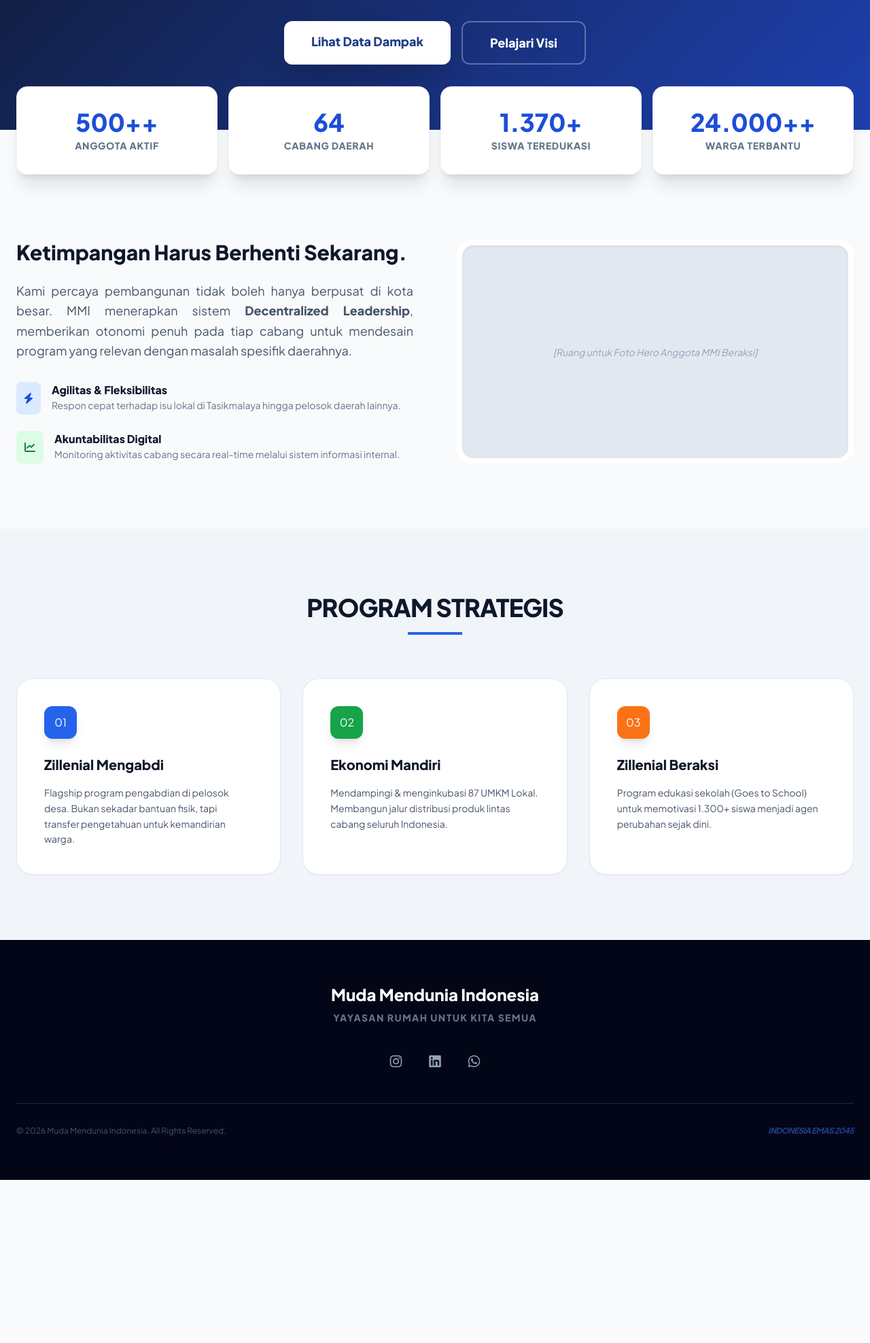
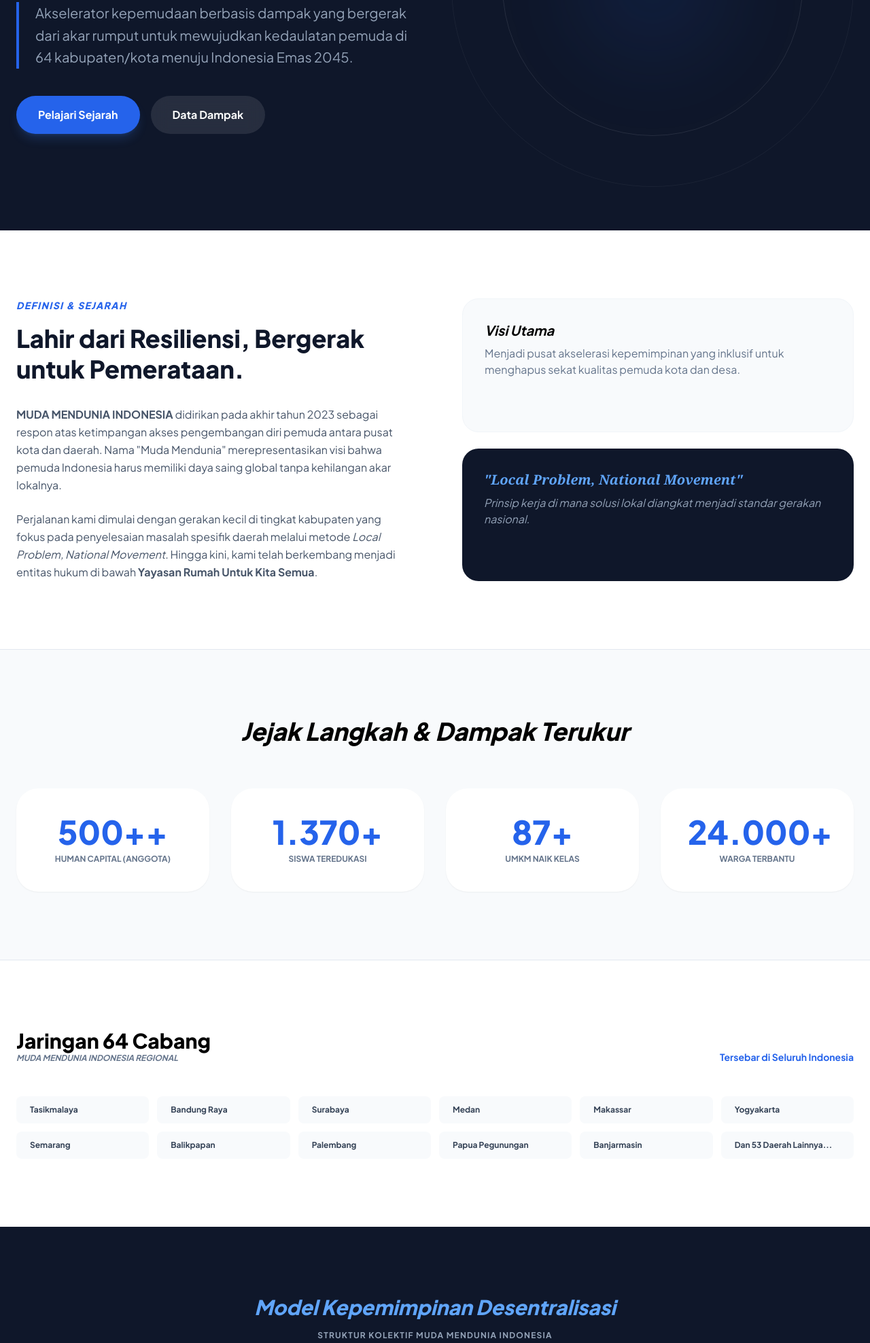
Before and after one commit to mudamenduniaidn/mudamenduniaindonesia, a plain HTML site: page index.html in a window 1280 px wide. Shown: the part 461-2437 px from the top of the page at 68% size. Before the commit the page ends 2197 px from the top, so only its background shows below. Drawn offline with nearby package versions, Linux system fonts and the light colour scheme.

Commit message:
Update index.html

```diff
--- a/index.html
+++ b/index.html
@@ -1,141 +1,200 @@
 <!DOCTYPE html>
-<html lang="id">
+<html lang="id" class="scroll-smooth">
 <head>
     <meta charset="UTF-8">
     <meta name="viewport" content="width=device-width, initial-scale=1.0">
-    <title>Muda Mendunia Indonesia | Akselerator Kepemudaan Nasional</title>
+    <title>MUDA MENDUNIA INDONESIA | Profil Resmi Organisasi</title>
     <script src="https://cdn.tailwindcss.com"></script>
     <link rel="stylesheet" href="https://cdnjs.cloudflare.com/ajax/libs/font-awesome/6.0.0/css/all.min.css">
+    <link href="https://fonts.googleapis.com/css2?family=Plus+Jakarta+Sans:wght@300;400;600;700;800&display=swap" rel="stylesheet">
     <style>
-        @import url('https://fonts.googleapis.com/css2?family=Plus+Jakarta+Sans:wght@400;600;800&display=swap');
-        body { font-family: 'Plus Jakarta Sans', sans-serif; }
-        .gradient-mmi { background: linear-gradient(135deg, #0f172a 0%, #1e40af 100%); }
-        .glass-effect { background: rgba(255, 255, 255, 0.1); backdrop-filter: blur(10px); }
+        body { font-family: 'Plus Jakarta Sans', sans-serif; scroll-behavior: smooth; }
+        .bg-muda-mendunia { background-color: #0f172a; }
+        .text-muda-mendunia { color: #1e40af; }
+        .section-padding { padding: 100px 0; }
+        .gradient-text { background: linear-gradient(to right, #3b82f6, #60a5fa); -webkit-background-clip: text; -webkit-text-fill-color: transparent; }
     </style>
 </head>
-<body class="bg-slate-50 text-slate-900">
+<body class="bg-slate-50">
 
-    <!-- Navigasi -->
-    <nav class="sticky top-0 bg-white/80 backdrop-blur-md border-b border-slate-200 z-50">
+    <!-- NAVIGATION -->
+    <nav class="fixed w-full bg-white/90 backdrop-blur-md z-[100] border-b border-slate-200">
         <div class="max-w-7xl mx-auto px-6 py-4 flex justify-between items-center">
-            <div class="text-2xl font-extrabold tracking-tighter text-blue-800">MMI <span class="text-blue-500 underline decoration-blue-200">INDONESIA</span></div>
-            <div class="hidden md:flex space-x-8 font-semibold text-sm">
-                <a href="#profil" class="hover:text-blue-600 transition">Profil Strategis</a>
-                <a href="#dampak" class="hover:text-blue-600 transition">Jejak Dampak</a>
-                <a href="#program" class="hover:text-blue-600 transition">Program</a>
-                <a href="https://wa.me/your-number" class="bg-blue-600 text-white px-6 py-2 rounded-full hover:shadow-lg transition transform hover:scale-105">Gabung Gerakan</a>
+            <div class="font-black text-xl tracking-tighter text-slate-900">
+                MUDA MENDUNIA <span class="text-blue-600">INDONESIA</span>
+            </div>
+            <div class="hidden lg:flex space-x-8 text-xs font-bold uppercase tracking-widest text-slate-600">
+                <a href="#beranda" class="hover:text-blue-600">Beranda</a>
+                <a href="#sejarah" class="hover:text-blue-600">Sejarah</a>
+                <a href="#cabang" class="hover:text-blue-600">Cabang</a>
+                <a href="#anggota" class="hover:text-blue-600">Anggota</a>
+                <a href="#program" class="hover:text-blue-600">Program</a>
             </div>
         </div>
     </nav>
 
-    <!-- Hero Header -->
-    <header class="gradient-mmi text-white py-24 px-6 relative overflow-hidden">
-        <div class="max-w-5xl mx-auto text-center relative z-10">
-            <span class="inline-block px-4 py-1 rounded-full bg-blue-500/20 border border-blue-400/30 text-blue-200 text-sm font-bold mb-6 italic">#LocalProblemNationalMovement</span>
-            <h1 class="text-5xl md:text-7xl font-extrabold mb-6 leading-tight">Akselerator Kepemudaan Berbasis Dampak</h1>
-            <p class="text-xl text-blue-100 mb-10 max-w-3xl mx-auto leading-relaxed">
-                Muda Mendunia Indonesia (MMI) hadir memberdayakan pemuda di <strong>64 kabupaten/kota</strong> untuk menjadi solusi nyata menuju Indonesia Emas 2045.
-            </p>
-            <div class="flex flex-col md:flex-row justify-center gap-4">
-                <a href="#dampak" class="bg-white text-blue-900 px-10 py-4 rounded-xl font-bold text-lg shadow-2xl hover:bg-blue-50 transition">Lihat Data Dampak</a>
-                <a href="#profil" class="bg-transparent border-2 border-white/30 px-10 py-4 rounded-xl font-bold text-lg hover:bg-white/10 transition">Pelajari Visi</a>
-            </div>
-        </div>
-        <!-- Ornamen Dekorasi -->
-        <div class="absolute top-0 right-0 w-64 h-64 bg-blue-400 opacity-10 rounded-full blur-3xl -mr-20 -mt-20"></div>
-    </header>
-
-    <!-- Statistik Real-Time -->
-    <section id="dampak" class="-mt-16 relative z-20 px-6">
-        <div class="max-w-7xl mx-auto grid grid-cols-2 md:grid-cols-4 gap-4">
-            <div class="bg-white p-8 rounded-2xl shadow-xl border border-slate-100 text-center">
-                <div class="text-4xl font-extrabold text-blue-700 mb-1">500++</div>
-                <p class="text-slate-500 text-sm font-bold uppercase tracking-wider">Anggota Aktif</p>
-            </div>
-            <div class="bg-white p-8 rounded-2xl shadow-xl border border-slate-100 text-center">
-                <div class="text-4xl font-extrabold text-blue-700 mb-1">64</div>
-                <p class="text-slate-500 text-sm font-bold uppercase tracking-wider">Cabang Daerah</p>
-            </div>
-            <div class="bg-white p-8 rounded-2xl shadow-xl border border-slate-100 text-center">
-                <div class="text-4xl font-extrabold text-blue-700 mb-1">1.370+</div>
-                <p class="text-slate-500 text-sm font-bold uppercase tracking-wider">Siswa Teredukasi</p>
-            </div>
-            <div class="bg-white p-8 rounded-2xl shadow-xl border border-slate-100 text-center">
-                <div class="text-4xl font-extrabold text-blue-700 mb-1">24.000++</div>
-                <p class="text-slate-500 text-sm font-bold uppercase tracking-wider">Warga Terbantu</p>
-            </div>
-        </div>
-    </section>
-
-    <!-- The Big Why -->
-    <section id="profil" class="py-24 px-6 max-w-7xl mx-auto">
-        <div class="grid md:grid-cols-2 gap-16 items-center">
+    <!-- HERO SECTION -->
+    <section id="beranda" class="min-h-screen flex items-center pt-20 bg-slate-900 text-white relative overflow-hidden">
+        <div class="max-w-7xl mx-auto px-6 grid lg:grid-cols-2 gap-12 relative z-10">
             <div>
-                <h2 class="text-3xl font-extrabold text-slate-900 mb-6">Ketimpangan Harus Berhenti Sekarang.</h2>
-                <p class="text-lg text-slate-600 mb-8 leading-relaxed text-justify">
-                    Kami percaya pembangunan tidak boleh hanya berpusat di kota besar. MMI menerapkan sistem <strong>Decentralized Leadership</strong>, memberikan otonomi penuh pada tiap cabang untuk mendesain program yang relevan dengan masalah spesifik daerahnya.
+                <h1 class="text-6xl lg:text-8xl font-extrabold leading-none mb-8 tracking-tighter">
+                    MUDA <br>MENDUNIA <br><span class="gradient-text">INDONESIA</span>
+                </h1>
+                <p class="text-xl text-slate-400 mb-10 leading-relaxed border-l-4 border-blue-600 pl-6">
+                    Akselerator kepemudaan berbasis dampak yang bergerak dari akar rumput untuk mewujudkan kedaulatan pemuda di 64 kabupaten/kota menuju Indonesia Emas 2045.
                 </p>
-                <div class="grid grid-cols-1 gap-6">
-                    <div class="flex gap-4">
-                        <div class="bg-blue-100 text-blue-700 p-3 rounded-lg"><i class="fas fa-bolt"></i></div>
-                        <div><h4 class="font-bold">Agilitas & Fleksibilitas</h4><p class="text-sm text-slate-500">Respon cepat terhadap isu lokal di Tasikmalaya hingga pelosok daerah lainnya.</p></div>
-                    </div>
-                    <div class="flex gap-4">
-                        <div class="bg-green-100 text-green-700 p-3 rounded-lg"><i class="fas fa-chart-line"></i></div>
-                        <div><h4 class="font-bold">Akuntabilitas Digital</h4><p class="text-sm text-slate-500">Monitoring aktivitas cabang secara real-time melalui sistem informasi internal.</p></div>
-                    </div>
+                <div class="flex gap-4">
+                    <a href="#sejarah" class="bg-blue-600 px-8 py-4 rounded-full font-bold hover:bg-blue-700 transition shadow-lg shadow-blue-500/20">Pelajari Sejarah</a>
+                    <a href="#dampak" class="bg-white/10 px-8 py-4 rounded-full font-bold hover:bg-white/20 transition backdrop-blur-md">Data Dampak</a>
                 </div>
             </div>
-            <div class="bg-slate-200 aspect-video rounded-3xl overflow-hidden shadow-inner flex items-center justify-center border-8 border-white">
-                <span class="text-slate-400 italic text-sm text-center px-10">[Ruang untuk Foto Hero Anggota MMI Beraksi]</span>
-            </div>
-        </div>
-    </section>
-
-    <!-- Program Unggulan -->
-    <section id="program" class="py-24 bg-slate-100 px-6">
-        <div class="max-w-7xl mx-auto">
-            <div class="text-center mb-16">
-                <h2 class="text-4xl font-extrabold text-slate-900 mb-4 uppercase tracking-tight">Program Strategis</h2>
-                <div class="h-1 w-20 bg-blue-600 mx-auto"></div>
-            </div>
-            <div class="grid md:grid-cols-3 gap-8">
-                <!-- Zillenial Mengabdi -->
-                <div class="bg-white p-10 rounded-3xl shadow-sm border border-slate-200 group hover:border-blue-500 transition">
-                    <div class="bg-blue-600 text-white w-12 h-12 flex items-center justify-center rounded-xl mb-6 shadow-lg">01</div>
-                    <h3 class="text-xl font-bold mb-4">Zillenial Mengabdi</h3>
-                    <p class="text-slate-600 text-sm leading-relaxed">Flagship program pengabdian di pelosok desa. Bukan sekadar bantuan fisik, tapi transfer pengetahuan untuk kemandirian warga.</p>
-                </div>
-                <!-- Ekonomi Mandiri -->
-                <div class="bg-white p-10 rounded-3xl shadow-sm border border-slate-200 group hover:border-blue-500 transition">
-                    <div class="bg-green-600 text-white w-12 h-12 flex items-center justify-center rounded-xl mb-6 shadow-lg">02</div>
-                    <h3 class="text-xl font-bold mb-4">Ekonomi Mandiri</h3>
-                    <p class="text-slate-600 text-sm leading-relaxed">Mendampingi & menginkubasi 87 UMKM Lokal. Membangun jalur distribusi produk lintas cabang seluruh Indonesia.</p>
-                </div>
-                <!-- Zillenial Beraksi -->
-                <div class="bg-white p-10 rounded-3xl shadow-sm border border-slate-200 group hover:border-blue-500 transition">
-                    <div class="bg-orange-500 text-white w-12 h-12 flex items-center justify-center rounded-xl mb-6 shadow-lg">03</div>
-                    <h3 class="text-xl font-bold mb-4">Zillenial Beraksi</h3>
-                    <p class="text-slate-600 text-sm leading-relaxed">Program edukasi sekolah (Goes to School) untuk memotivasi 1.300+ siswa menjadi agen perubahan sejak dini.</p>
+            <div class="hidden lg:flex justify-center items-center">
+                <div class="relative w-full aspect-square border border-white/10 rounded-full flex items-center justify-center animate-pulse">
+                    <div class="w-3/4 h-3/4 border border-white/20 rounded-full flex items-center justify-center">
+                        <div class="w-1/2 h-1/2 bg-blue-600/20 rounded-full blur-3xl"></div>
+                    </div>
                 </div>
             </div>
         </div>
     </section>
 
-    <!-- Footer -->
-    <footer class="bg-slate-950 text-white py-16 px-6">
-        <div class="max-w-7xl mx-auto text-center">
-            <h2 class="text-2xl font-bold mb-2">Muda Mendunia Indonesia</h2>
-            <p class="text-slate-500 text-sm mb-10 font-bold tracking-widest uppercase">Yayasan Rumah Untuk Kita Semua</p>
-            <div class="flex justify-center gap-10 text-xl text-slate-400 mb-12">
-                <a href="#" class="hover:text-blue-500 transition"><i class="fab fa-instagram"></i></a>
-                <a href="#" class="hover:text-blue-500 transition"><i class="fab fa-linkedin"></i></a>
-                <a href="#" class="hover:text-blue-500 transition"><i class="fab fa-whatsapp"></i></a>
+    <!-- DEFINISI & SEJARAH -->
+    <section id="sejarah" class="section-padding bg-white">
+        <div class="max-w-7xl mx-auto px-6">
+            <div class="grid lg:grid-cols-2 gap-20">
+                <div>
+                    <h2 class="text-blue-600 font-black tracking-widest text-sm uppercase mb-4 italic">Definisi & Sejarah</h2>
+                    <h3 class="text-4xl font-extrabold text-slate-900 mb-8 leading-tight">Lahir dari Resiliensi, Bergerak untuk Pemerataan.</h3>
+                    <div class="prose text-slate-600 leading-relaxed space-y-6">
+                        <p>
+                            <strong>MUDA MENDUNIA INDONESIA</strong> didirikan pada akhir tahun 2023 sebagai respon atas ketimpangan akses pengembangan diri pemuda antara pusat kota dan daerah. Nama "Muda Mendunia" merepresentasikan visi bahwa pemuda Indonesia harus memiliki daya saing global tanpa kehilangan akar lokalnya.
+                        </p>
+                        <p>
+                            Perjalanan kami dimulai dengan gerakan kecil di tingkat kabupaten yang fokus pada penyelesaian masalah spesifik daerah melalui metode <em>Local Problem, National Movement</em>. Hingga kini, kami telah berkembang menjadi entitas hukum di bawah <strong>Yayasan Rumah Untuk Kita Semua</strong>.
+                        </p>
+                    </div>
+                </div>
+                <div class="grid grid-cols-1 gap-6">
+                    <div class="bg-slate-50 p-8 rounded-3xl border border-slate-100">
+                        <h4 class="font-bold text-xl mb-2 italic">Visi Utama</h4>
+                        <p class="text-slate-500">Menjadi pusat akselerasi kepemimpinan yang inklusif untuk menghapus sekat kualitas pemuda kota dan desa.</p>
+                    </div>
+                    <div class="bg-slate-900 p-8 rounded-3xl text-white">
+                        <h4 class="font-bold text-xl mb-2 text-blue-400 italic font-serif text-2xl">"Local Problem, National Movement"</h4>
+                        <p class="text-slate-400 italic">Prinsip kerja di mana solusi lokal diangkat menjadi standar gerakan nasional.</p>
+                    </div>
+                </div>
             </div>
-            <div class="border-t border-slate-800 pt-8 flex flex-col md:flex-row justify-between items-center text-xs text-slate-600">
-                <p>&copy; 2026 Muda Mendunia Indonesia. All Rights Reserved.</p>
-                <p class="mt-4 md:mt-0 italic uppercase tracking-tighter font-bold text-blue-900">Indonesia Emas 2045</p>
+        </div>
+    </section>
+
+    <!-- DATA DAMPAK (TRACK RECORD) -->
+    <section id="dampak" class="section-padding bg-slate-50 border-y border-slate-200">
+        <div class="max-w-7xl mx-auto px-6 text-center">
+            <h2 class="text-4xl font-extrabold mb-16 italic">Jejak Langkah & Dampak Terukur</h2>
+            <div class="grid md:grid-cols-4 gap-8">
+                <div class="bg-white p-10 rounded-[2rem] shadow-sm">
+                    <div class="text-5xl font-black text-blue-600 mb-2">500++</div>
+                    <p class="text-slate-500 font-bold uppercase text-xs">Human Capital (Anggota)</p>
+                </div>
+                <div class="bg-white p-10 rounded-[2rem] shadow-sm">
+                    <div class="text-5xl font-black text-blue-600 mb-2">1.370+</div>
+                    <p class="text-slate-500 font-bold uppercase text-xs">Siswa Teredukasi</p>
+                </div>
+                <div class="bg-white p-10 rounded-[2rem] shadow-sm">
+                    <div class="text-5xl font-black text-blue-600 mb-2">87+</div>
+                    <p class="text-slate-500 font-bold uppercase text-xs">UMKM Naik Kelas</p>
+                </div>
+                <div class="bg-white p-10 rounded-[2rem] shadow-sm">
+                    <div class="text-5xl font-black text-blue-600 mb-2">24.000+</div>
+                    <p class="text-slate-500 font-bold uppercase text-xs">Warga Terbantu</p>
+                </div>
             </div>
+        </div>
+    </section>
+
+    <!-- DAFTAR CABANG -->
+    <section id="cabang" class="section-padding bg-white">
+        <div class="max-w-7xl mx-auto px-6">
+            <div class="flex justify-between items-end mb-12">
+                <div>
+                    <h2 class="text-3xl font-extrabold">Jaringan 64 Cabang</h2>
+                    <p class="text-slate-500 italic uppercase font-bold text-xs">MUDA MENDUNIA INDONESIA Regional</p>
+                </div>
+                <div class="text-blue-600 font-bold text-sm">Tersebar di Seluruh Indonesia</div>
+            </div>
+            <div class="grid grid-cols-2 md:grid-cols-4 lg:grid-cols-6 gap-3">
+                <!-- Data ini bisa diulang sesuai 64 kabupaten -->
+                <div class="bg-slate-50 py-3 px-5 rounded-lg text-xs font-bold text-slate-700 hover:bg-blue-600 hover:text-white transition cursor-pointer">Tasikmalaya</div>
+                <div class="bg-slate-50 py-3 px-5 rounded-lg text-xs font-bold text-slate-700 hover:bg-blue-600 hover:text-white transition cursor-pointer">Bandung Raya</div>
+                <div class="bg-slate-50 py-3 px-5 rounded-lg text-xs font-bold text-slate-700 hover:bg-blue-600 hover:text-white transition cursor-pointer">Surabaya</div>
+                <div class="bg-slate-50 py-3 px-5 rounded-lg text-xs font-bold text-slate-700 hover:bg-blue-600 hover:text-white transition cursor-pointer">Medan</div>
+                <div class="bg-slate-50 py-3 px-5 rounded-lg text-xs font-bold text-slate-700 hover:bg-blue-600 hover:text-white transition cursor-pointer">Makassar</div>
+                <div class="bg-slate-50 py-3 px-5 rounded-lg text-xs font-bold text-slate-700 hover:bg-blue-600 hover:text-white transition cursor-pointer">Yogyakarta</div>
+                <div class="bg-slate-50 py-3 px-5 rounded-lg text-xs font-bold text-slate-700 hover:bg-blue-600 hover:text-white transition cursor-pointer">Semarang</div>
+                <div class="bg-slate-50 py-3 px-5 rounded-lg text-xs font-bold text-slate-700 hover:bg-blue-600 hover:text-white transition cursor-pointer">Balikpapan</div>
+                <div class="bg-slate-50 py-3 px-5 rounded-lg text-xs font-bold text-slate-700 hover:bg-blue-600 hover:text-white transition cursor-pointer">Palembang</div>
+                <div class="bg-slate-50 py-3 px-5 rounded-lg text-xs font-bold text-slate-700 hover:bg-blue-600 hover:text-white transition cursor-pointer">Papua Pegunungan</div>
+                <div class="bg-slate-50 py-3 px-5 rounded-lg text-xs font-bold text-slate-700 hover:bg-blue-600 hover:text-white transition cursor-pointer">Banjarmasin</div>
+                <div class="bg-slate-50 py-3 px-5 rounded-lg text-xs font-bold text-slate-700 hover:bg-blue-600 hover:text-white transition cursor-pointer">Dan 53 Daerah Lainnya...</div>
+            </div>
+        </div>
+    </section>
+
+    <!-- DAFTAR ANGGOTA (STRUCTURE) -->
+    <section id="anggota" class="section-padding bg-slate-900 text-white">
+        <div class="max-w-7xl mx-auto px-6 text-center">
+            <h2 class="text-3xl font-extrabold mb-4 italic text-blue-400">Model Kepemimpinan Desentralisasi</h2>
+            <p class="text-slate-400 mb-16 max-w-2xl mx-auto uppercase tracking-widest text-xs font-bold">Struktur Kolektif MUDA MENDUNIA INDONESIA</p>
+
+            <div class="grid md:grid-cols-3 gap-12">
+                <div class="p-8 border border-white/10 rounded-3xl">
+                    <h4 class="font-bold text-xl mb-4">Badan Pengurus Pusat (BPP)</h4>
+                    <p class="text-slate-500 text-sm">Bertanggung jawab atas standardisasi, akuntabilitas, dan hubungan strategis Pentahelix nasional.</p>
+                </div>
+                <div class="p-8 bg-blue-600 rounded-3xl">
+                    <h4 class="font-bold text-xl mb-4">Pengurus Cabang (PC)</h4>
+                    <p class="text-white/80 text-sm">Ujung tombak eksekusi yang memiliki otonomi penuh untuk desain program lokal.</p>
+                </div>
+                <div class="p-8 border border-white/10 rounded-3xl">
+                    <h4 class="font-bold text-xl mb-4">500++ Anggota Aktif</h4>
+                    <p class="text-slate-500 text-sm">Relawan dan penggerak di 64 kabupaten/kota yang rutin melakukan pelaporan real-time melalui sistem internal.</p>
+                </div>
+            </div>
+        </div>
+    </section>
+
+    <!-- FOOTER -->
+    <footer class="py-20 bg-white border-t border-slate-200">
+        <div class="max-w-7xl mx-auto px-6 grid md:grid-cols-2 gap-12">
+            <div>
+                <h3 class="font-black text-2xl mb-6">MUDA MENDUNIA <span class="text-blue-600">INDONESIA</span></h3>
+                <p class="text-slate-500 mb-8 max-w-sm uppercase tracking-tighter font-bold text-xs">Bagian dari Yayasan Rumah Untuk Kita Semua</p>
+                <div class="text-slate-900 font-bold mb-2 italic">Siap Berkolaborasi?</div>
+                <p class="text-sm text-slate-500 mb-6 leading-relaxed">Kami terbuka untuk kemitraan strategis dengan Pemerintah, CSR Perusahaan, dan Tokoh Masyarakat demi akselerasi pembangunan pemuda di seluruh pelosok Indonesia.</p>
+            </div>
+            <div class="grid grid-cols-2 gap-8">
+                <div>
+                    <h5 class="font-bold mb-4">Link Cepat</h5>
+                    <ul class="text-slate-500 text-sm space-y-2">
+                        <li><a href="#" class="hover:text-blue-600">Zillenial Mengabdi</a></li>
+                        <li><a href="#" class="hover:text-blue-600">Inkubasi UMKM</a></li>
+                        <li><a href="#" class="hover:text-blue-600">Goes To School</a></li>
+                    </ul>
+                </div>
+                <div>
+                    <h5 class="font-bold mb-4">Kontak</h5>
+                    <ul class="text-slate-500 text-sm space-y-2 font-bold italic">
+                        <li>Official Instagram</li>
+                        <li>Official WhatsApp</li>
+                        <li>Official Email</li>
+                    </ul>
+                </div>
+            </div>
+        </div>
+        <div class="max-w-7xl mx-auto px-6 mt-20 pt-8 border-t border-slate-100 flex justify-between items-center text-xs font-bold text-slate-400">
+            <p>&copy; 2026 MUDA MENDUNIA INDONESIA. Dirancang untuk Indonesia Emas 2045.</p>
+            <p class="uppercase tracking-widest text-blue-600">Lokal Kuat, Nasional Berdaulat.</p>
         </div>
     </footer>
 
```
